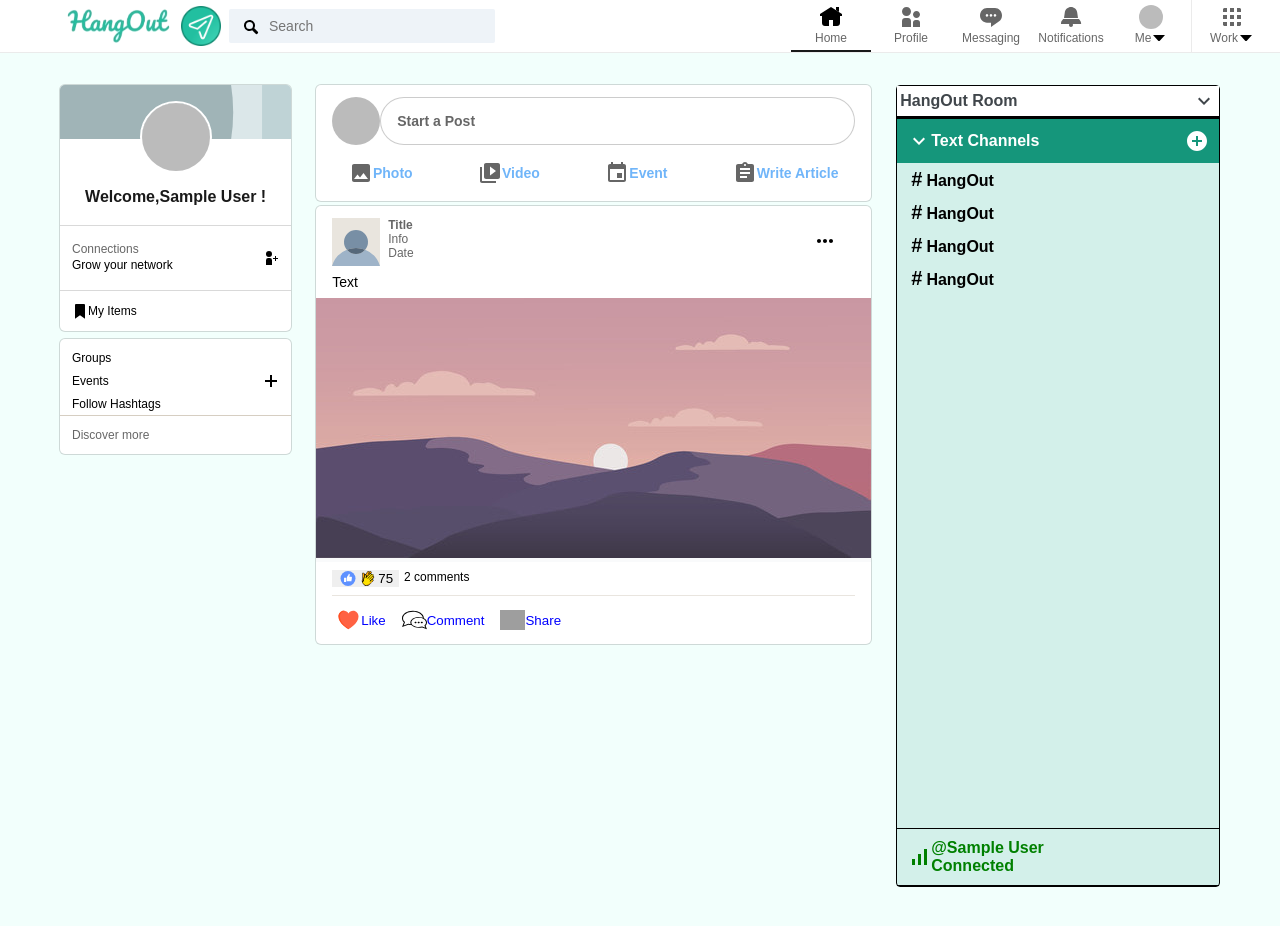
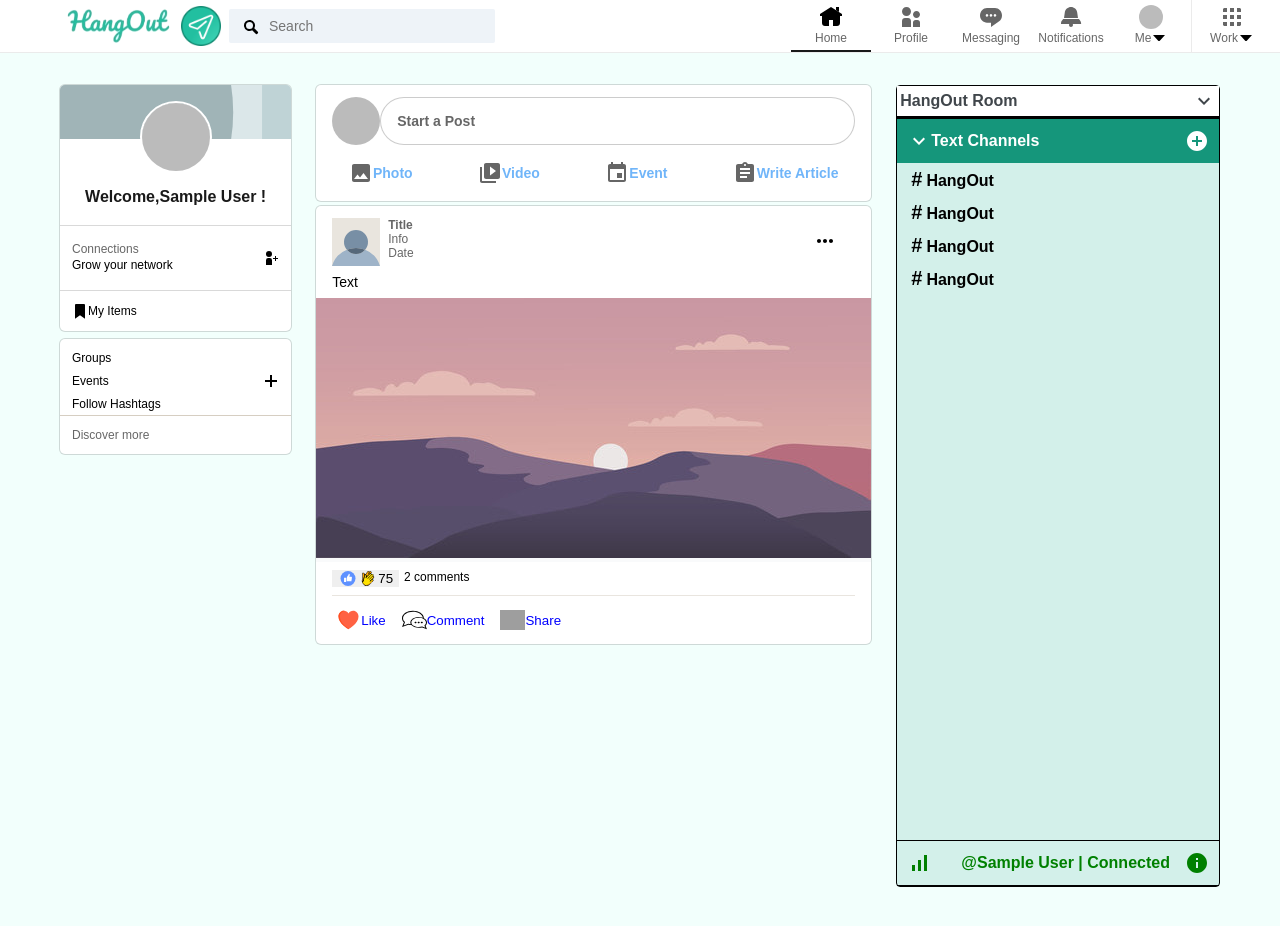
Before and after one commit to Tanish118/LetsOpenUp, a React (Create React App) app in the folder loufrontend/: page /home in a window 1280 px wide. Shown: the top 926 px of the page. Built offline with nearby package versions, Linux system fonts and the light colour scheme; no server answers; sample sign-in values are in the browser's storage; grey boxes are pictures that could not be loaded.

Commit message:
Update Rightprofile.js

```diff
--- a/loufrontend/src/components/Rightprofile.js
+++ b/loufrontend/src/components/Rightprofile.js
@@ -33,8 +33,8 @@ function Rightprofile(props) {
                     <UserVoice>
                         <SignalCellularAltIcon fontSize="medium"/>
                         <br/>
-                        <p>@{props.user && props.user.displayName?props.user.displayName:"User"} <br/> Connected</p>
-
+                        <p>@{props.user && props.user.displayName?props.user.displayName:"User"} | Connected</p>
+                       <InfoIcon/>
                     </UserVoice>
                </SideBar>
 
@@ -93,7 +93,7 @@ const UserVoice=styled.div`
     border-top:1px solid black; border-bottom:1px solid black;
     display:flex;
     padding:10px;
-   justify-content:left;
+   justify-content:space-between;
    align-items: center;
    color:Green;
    P{
```
